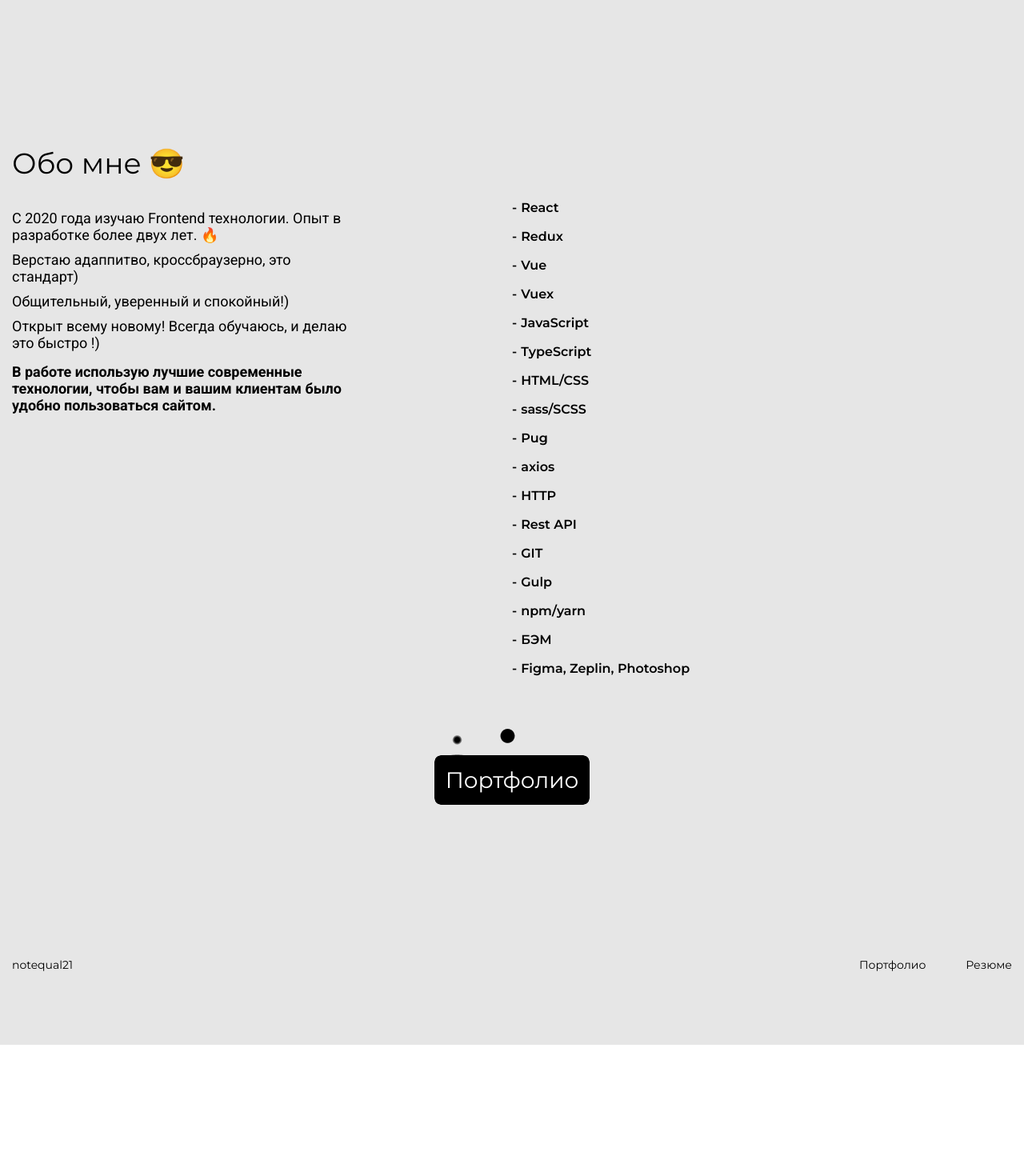
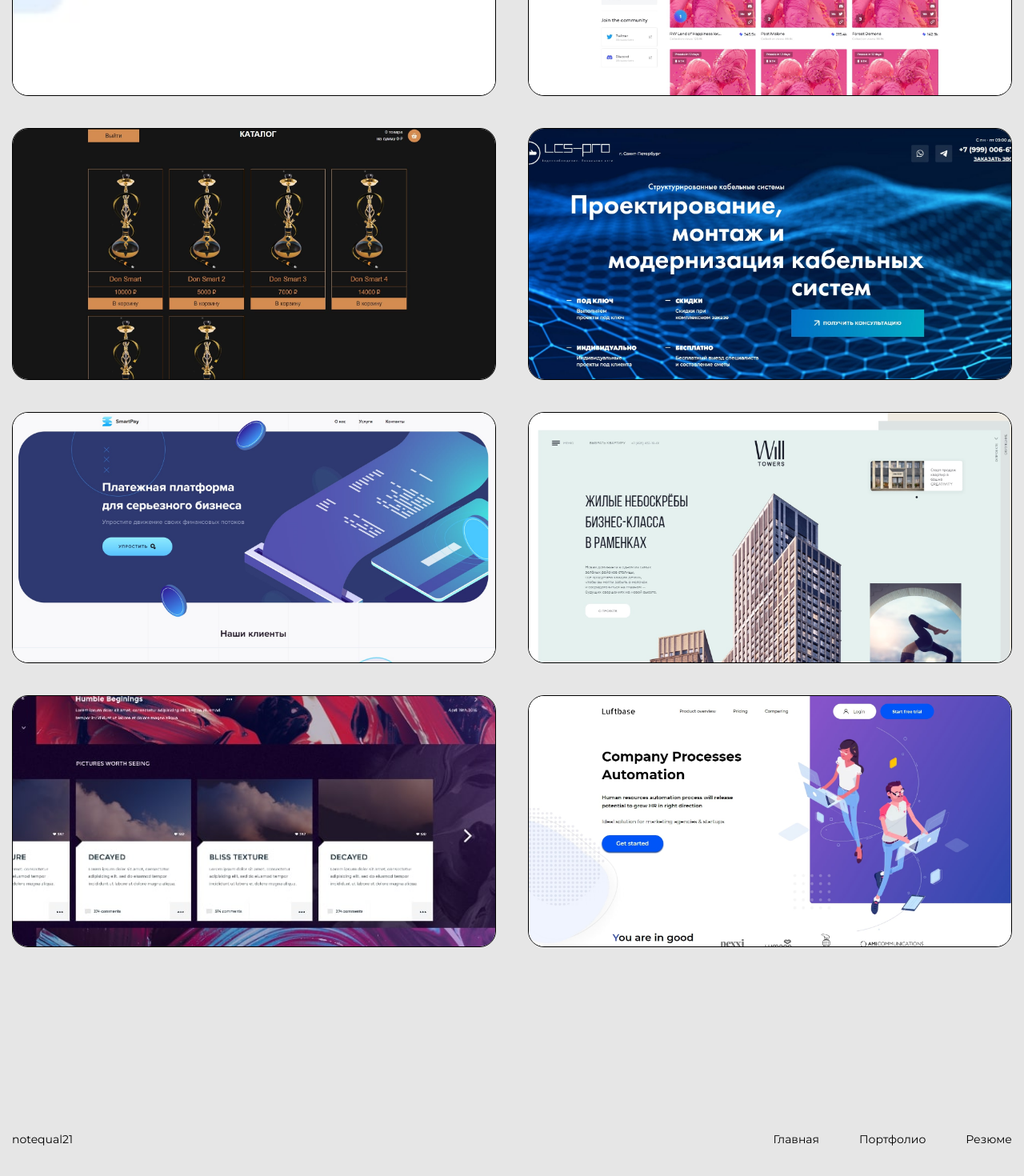
Before and after one commit to notequal21/portfolio, a React (Create React App) app: page / in a window 1280 px wide. Shown: the part 824-2294 px from the top of the page at 80% size. Before the commit the page ends 2130 px from the top, so only its background shows below. Built offline with nearby package versions, Linux system fonts and the light colour scheme.

Commit message:
changed path for links

```diff
--- a/src/App.js
+++ b/src/App.js
@@ -18,8 +18,8 @@ function App() {
           <Header />
 
           <Routes>
-            <Route path='/portfolio' element={<Portfolio />} />
-            <Route path='*' element={<Main />} />
+            <Route path='*' element={<Portfolio />} />
+            <Route path='/main' element={<Main />} />
 
             {/* <Route path='portfolio' element={<Portfolio />} /> */}
             {/* <Route path='contacts' element={<Contacts />} /> */}
--- a/src/components/Footer/Footer.jsx
+++ b/src/components/Footer/Footer.jsx
@@ -12,8 +12,18 @@ let Footer = () => {
             </a>
           </div>
           <div className={style.footerBtns}>
-            {/* <Link to=''>Главная</Link> */}
-            <Link to='portfolio'>Портфолио</Link>
+            <Link to='main' onClick={() => {
+              window.scrollTo({
+                top: 0,
+                behavior: 'smooth'
+              })
+            }}>Главная</Link>
+            <Link to='' onClick={() => {
+              window.scrollTo({
+                top: 0,
+                behavior: 'smooth'
+              })
+            }}>Портфолио</Link>
             <a target={`_blank`} href="https://notequal.notion.site/5563732749bd4087ba5441b23f684a08">Резюме</a>
             {/* <Link to='resume'>Резюме</Link> */}
             {/* <Link to='contacts'>Контакты</Link> */}
--- a/src/components/Header/Header.jsx
+++ b/src/components/Header/Header.jsx
@@ -12,8 +12,18 @@ let Header = () => {
             </a>
           </div>
           <div className={style.headerBtns}>
-            <Link to=''>Главная</Link>
-            <Link to='portfolio'>Портфолио</Link>
+            <Link to='main' onClick={() => {
+              window.scrollTo({
+                top: 0,
+                behavior: 'smooth'
+              })
+            }}>Главная</Link>
+            <Link to='' onClick={() => {
+              window.scrollTo({
+                top: 0,
+                behavior: 'smooth'
+              })
+            }}>Портфолио</Link>
 
             <a target={`_blank`} href="https://notequal.notion.site/5563732749bd4087ba5441b23f684a08">Резюме</a>
             {/* <Link to='resume'>Резюме</Link> */}
--- a/src/components/Main/Main.jsx
+++ b/src/components/Main/Main.jsx
@@ -1,6 +1,4 @@
-import { Suspense } from "react";
 import style from './Main.module.scss'
-import myImg from '../../assets/img/components/main/img.jpg'
 import OpenPortfolioBtn from '../UI/OpenPortfolioBtn/OpenPortfolioBtn'
 
 
--- a/src/components/UI/OpenPortfolioBtn/OpenPortfolioBtn.jsx
+++ b/src/components/UI/OpenPortfolioBtn/OpenPortfolioBtn.jsx
@@ -3,7 +3,7 @@ import style from './OpenPortfolioBtn.module.scss'
 
 let OpenPortfolioBtn = () => {
   return (<>
-    <NavLink to={'/portfolio'} onClick={() => {
+    <NavLink to='..' onClick={() => {
       window.scrollTo({
         top: 0,
         behavior: 'smooth'
```
